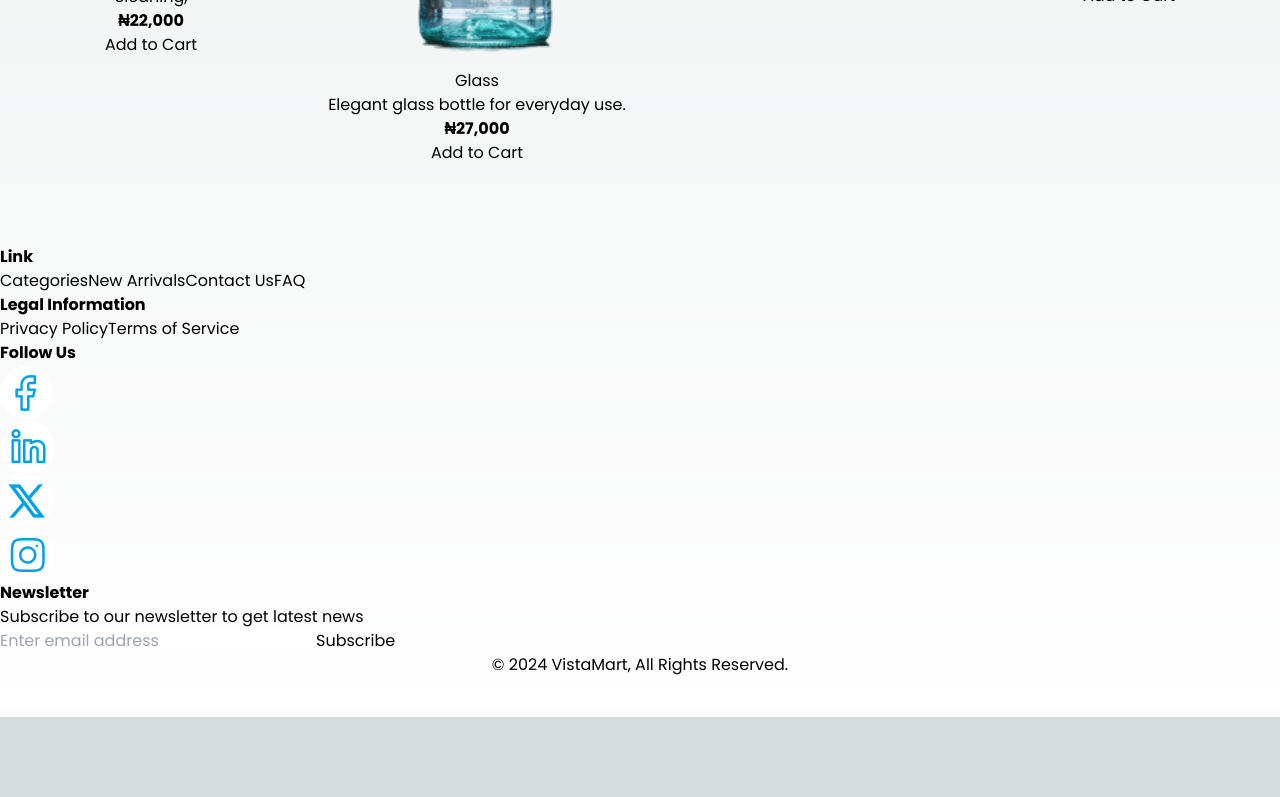
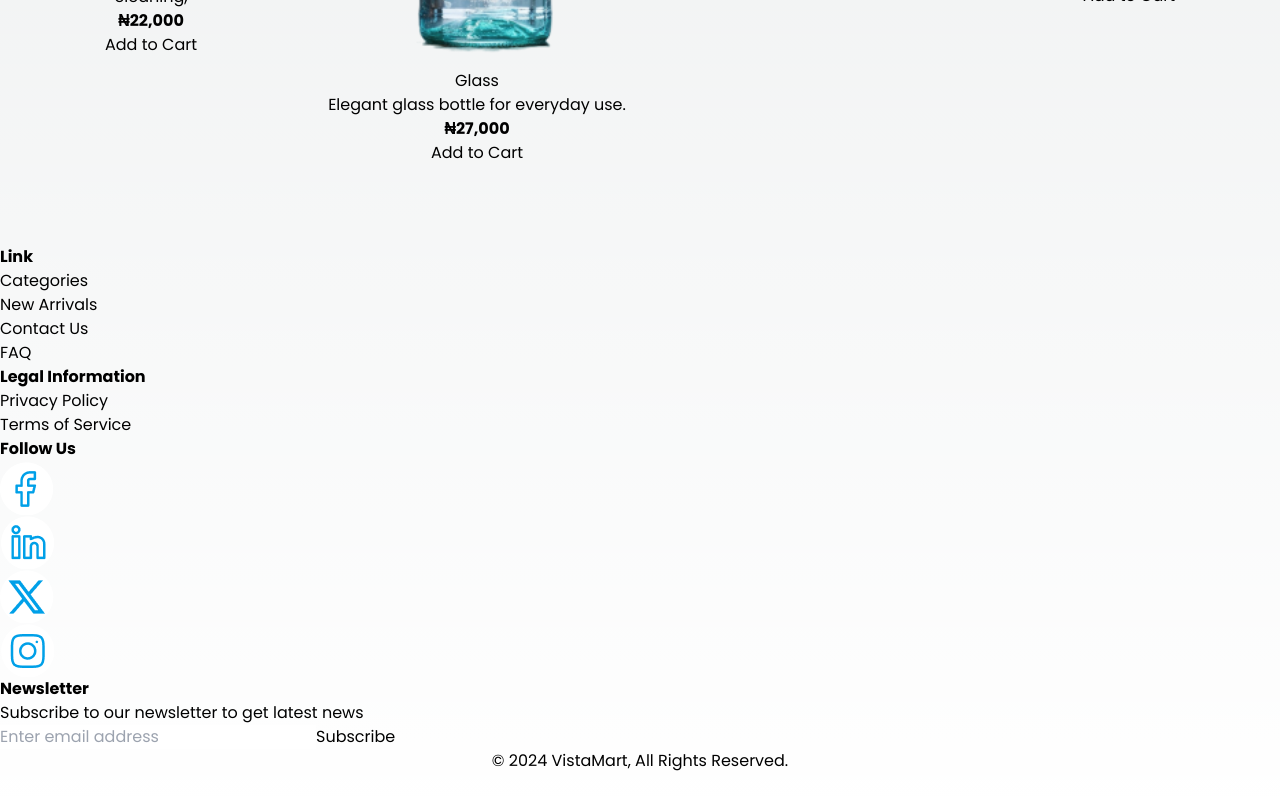
Before and after one commit to alindaByamukama/timbu-cloud-shop-hng11, a Next.js app: page / in a window 1280 px wide. Shown: the part 1859-2656 px from the top of the page. Before the commit the page ends 2576 px from the top, so only its background shows below. Built offline with nearby package versions, Linux system fonts and the light colour scheme.

Commit message:
fix: Error: Invalid <Link> with <a> child. Please remove <a> or use <Link legacyBehavior>.

```diff
--- a/components/Footer.tsx
+++ b/components/Footer.tsx
@@ -9,17 +9,17 @@ const Footer: React.FC = () => {
         <div>
           <h3 className="font-bold mb-4">Link</h3>
           <ul>
-          <FooterLink label="Categories" href="#categories" />
-          <FooterLink label="New Arrivals" href="#new-arrivals" />
-          <FooterLink label="Contact Us" href="#contact-us" />
-          <FooterLink label="FAQ" href="#faq" />
+            <li><FooterLink label="Categories" href="#categories" /></li>
+            <li><FooterLink label="New Arrivals" href="#new-arrivals" /></li>
+            <li><FooterLink label="Contact Us" href="#contact-us" /></li>
+            <li><FooterLink label="FAQ" href="#faq" /></li>
           </ul>
         </div>
         <div>
           <h3 className="font-bold mb-4">Legal Information</h3>
           <ul>
-          <FooterLink label="Privacy Policy" href="#privacy-policy" />
-          <FooterLink label="Terms of Service" href="#terms-of-service" />
+            <li><FooterLink label="Privacy Policy" href="#privacy-policy" /></li>
+            <li><FooterLink label="Terms of Service" href="#terms-of-service" /></li>
           </ul>
         </div>
         <div>
--- a/components/FooterLink.tsx
+++ b/components/FooterLink.tsx
@@ -1,18 +1,18 @@
-import React from "react";
+import React from 'react';
+import Link from 'next/link';
 
 interface FooterLinkProps {
-    label: string;
-    href: string;
+  label: string;
+  href: string;
 }
 
 const FooterLink: React.FC<FooterLinkProps> = ({ label, href }) => {
   return (
-    <a
-      href={href}
-      className="font-poppins font-normal text-[16px] leading-[16px] text-[rgba(255,255,255,0.8)] hover:text-[#80D0F4] transition duration-300"
-    >
-      {label}
-    </a>
+    <li className="mb-2">
+      <Link href={href} passHref legacyBehavior>
+        <a className="hover:underline">{label}</a>
+      </Link>
+    </li>
   );
 };
 
--- a/components/Navbar.tsx
+++ b/components/Navbar.tsx
@@ -1,8 +1,9 @@
 import React from 'react';
-import MenuLink from './MenuLink';
+import Link from 'next/link';
 import Image from 'next/image';
 import { FontAwesomeIcon } from '@fortawesome/react-fontawesome';
 import { faUser, faSearch, faShoppingCart } from '@fortawesome/free-solid-svg-icons';
+import MenuLink from './MenuLink';
 
 const Navbar: React.FC = () => {
   return (
@@ -12,11 +13,13 @@ const Navbar: React.FC = () => {
           <Image src="/images/logo.png" alt="VistaMart" width={150} height={40} className="mr-3" />
           <span className="text-2xl font-bold">VistaMart</span>
         </div>
+        <ul className="flex space-x-6 text-lg">
           <div className="ml-10 space-x-4">
             <MenuLink label="Categories" href="#categories" />
             <MenuLink label="New Arrivals" href="#new-arrivals" />
             <MenuLink label="Contact Us" href="#contact-us" />
           </div>
+        </ul>
         <div className="flex items-center bg-gray-200 rounded-full px-4 py-2">
           <input type="text" placeholder="Search Product" className="bg-transparent outline-none" />
           <button className="ml-2">
@@ -24,13 +27,17 @@ const Navbar: React.FC = () => {
           </button>
         </div>
         <div className="flex items-center space-x-4 ml-6">
-          <a href="#account" className="flex items-center hover:text-primary">
-            <FontAwesomeIcon icon={faUser} />
-            <span className="ml-1">Account</span>
-          </a>
-          <a href="#cart" className="hover:text-primary">
-            <FontAwesomeIcon icon={faShoppingCart} />
-          </a>
+          <Link href="#account" passHref legacyBehavior>
+            <a className="flex items-center hover:text-primary">
+              <FontAwesomeIcon icon={faUser} />
+              <span className="ml-1">Account</span>
+            </a>
+          </Link>
+          <Link href="#cart" passHref legacyBehavior>
+            <a className="hover:text-primary">
+              <FontAwesomeIcon icon={faShoppingCart} />
+            </a>
+          </Link>
         </div>
       </div>
     </nav>
```
